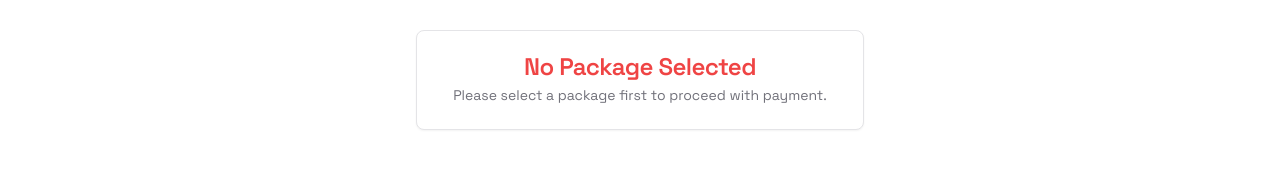
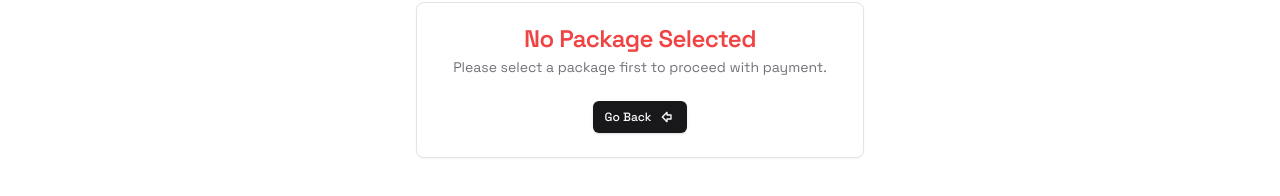
Before and after one commit to steampunk99/nlx, a React (Vite) app in the folder frontend/: page /activate/payment in a window 1280 px wide. Shown: the part 240-436 px from the top of the page. Built offline with nearby package versions, Linux system fonts and the light colour scheme; no server answers.

Commit message:
ui fixes

```diff
--- a/frontend/src/pages/auth/payment-status.jsx
+++ b/frontend/src/pages/auth/payment-status.jsx
@@ -42,9 +42,8 @@ export default function PaymentStatusPage() {
   if (!trans_id) return null;
 
   return (
-    <div className='min-h-screen w-full bg-gradient-to-r from-yellow-500/10 to-purple-500/10'>
-    <div className="container max-w-lg mx-auto my-auto  py-8 min-h-screen">
-      <Card className="p-8 text-center space-y-6">
+    <div className="min-h-screen flex items-center justify-center bg-gradient-to-r from-yellow-500/10 to-purple-500/10">
+      <Card className="w-full max-w-lg p-8 text-center space-y-6">
         <div className="space-y-2">
           {status === 'FAILED' ? (
             <>
@@ -93,6 +92,4 @@ export default function PaymentStatusPage() {
         </Button>
       </Card>
     </div>
-    </div>
-  );
-}
+)}
--- a/frontend/src/pages/auth/payments.jsx
+++ b/frontend/src/pages/auth/payments.jsx
@@ -8,7 +8,7 @@ import { Input } from "@/components/ui/input";
 import { Label } from "@/components/ui/label";
 import { Card, CardContent, CardDescription, CardFooter, CardHeader, CardTitle } from "@/components/ui/card";
 import { Separator } from "@/components/ui/separator";
-import { Phone, Package, CreditCard } from 'lucide-react';
+import { Phone, Package, CreditCard, ArrowBigLeft } from 'lucide-react';
 import { useNavigate } from 'react-router-dom';
 import api from '@/lib/axios';
 
@@ -58,6 +58,9 @@ function PaymentPage() {
             <CardTitle className="text-red-500">No Package Selected</CardTitle>
             <CardDescription>Please select a package first to proceed with payment.</CardDescription>
           </CardHeader>
+          <CardFooter className="flex justify-center">
+            <Button size="sm" onClick={() => navigate(-1)}>Go Back <ArrowBigLeft className="w-4 h-4 ml-2" /></Button>
+          </CardFooter>
         </Card>
       </div>
     );
```
